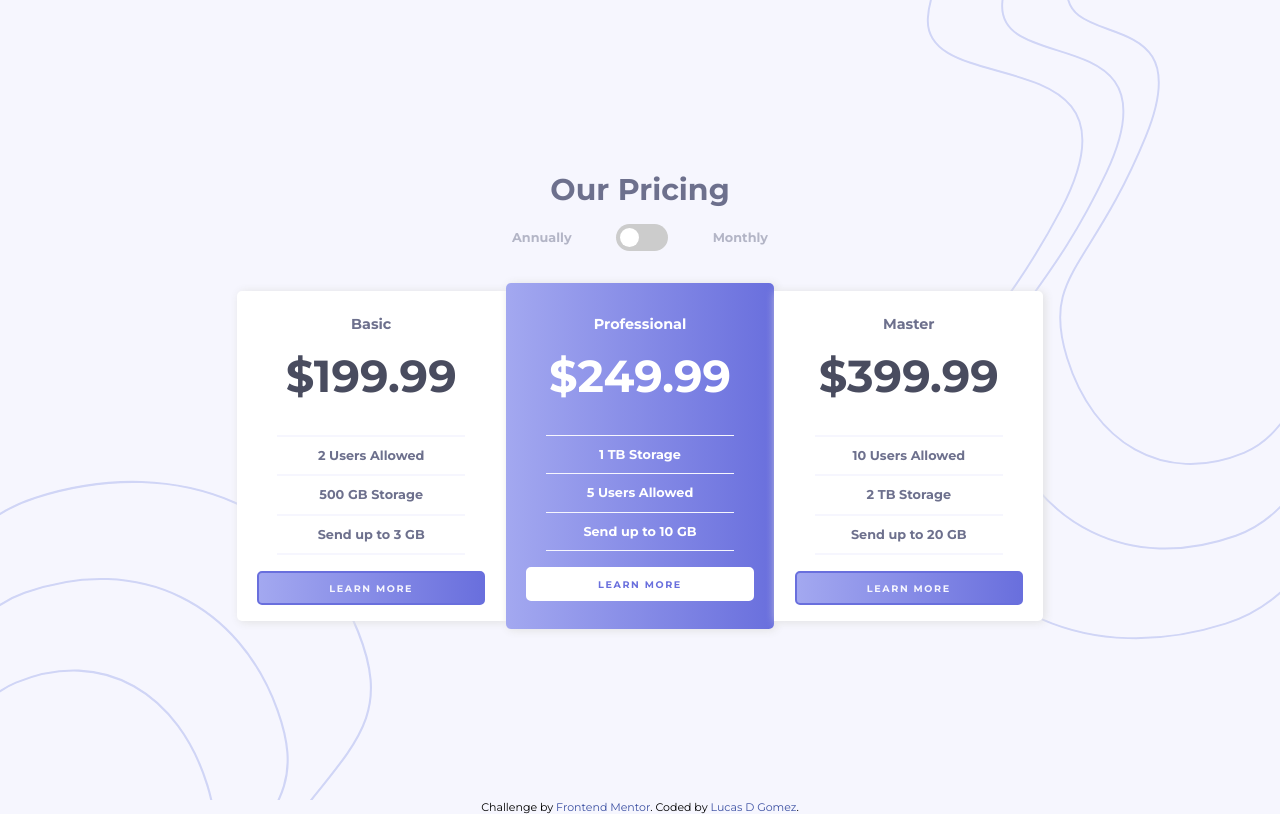
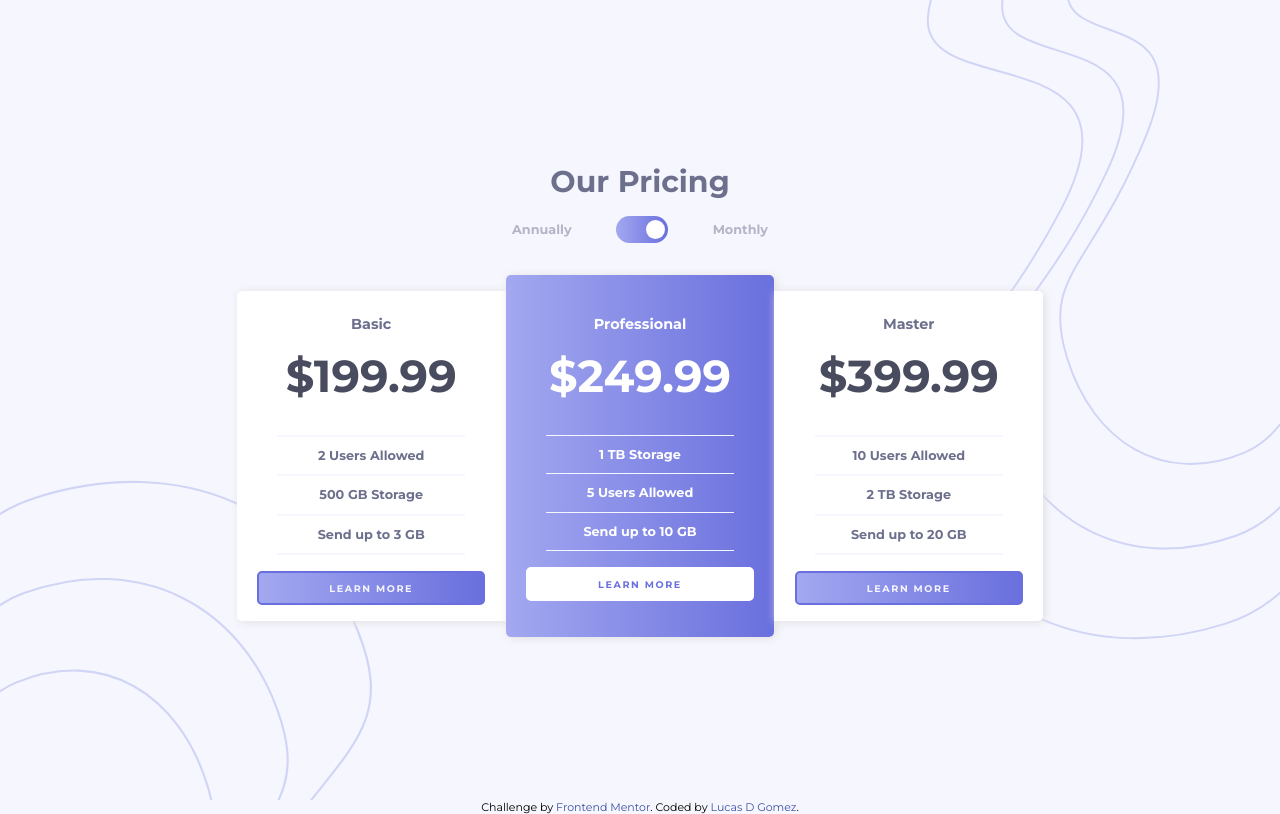
Before and after one commit to gomezlucas/FrMentor12, a plain HTML site: page index.html in a window 1280 px wide. Drawn offline with Linux system fonts and the light colour scheme.

Commit message:
second commit

```diff
--- a/index.html
+++ b/index.html
@@ -22,7 +22,7 @@
         Annually
       </p>
       <label class="switch">
-        <input type="checkbox" class="checkbox">
+        <input type="checkbox" class="checkbox" checked>
         <span class="slider round"></span>
       </label>
       <p class="button">
--- a/style.css
+++ b/style.css
@@ -228,7 +228,7 @@ input:checked + .slider:before {
   text-align: center;
   width: 30%;
   box-shadow: 2px 1px 10px hsla(0, 0%, 88%);
-  margin: 0.5rem 0 0.5rem 0;
+  margin: 1rem 0 1rem 0;
 }
 
 @media screen and (max-width: 890px) {
@@ -313,7 +313,7 @@ input:checked + .slider:before {
   width: 30%;
   box-shadow: 2px 1px 10px hsla(0, 0%, 88%);
   border-radius: 5px;
-  padding: 0.5rem 0 0.5rem 0;
+  padding: 1rem 0 1rem 0;
 }
 
 
```
